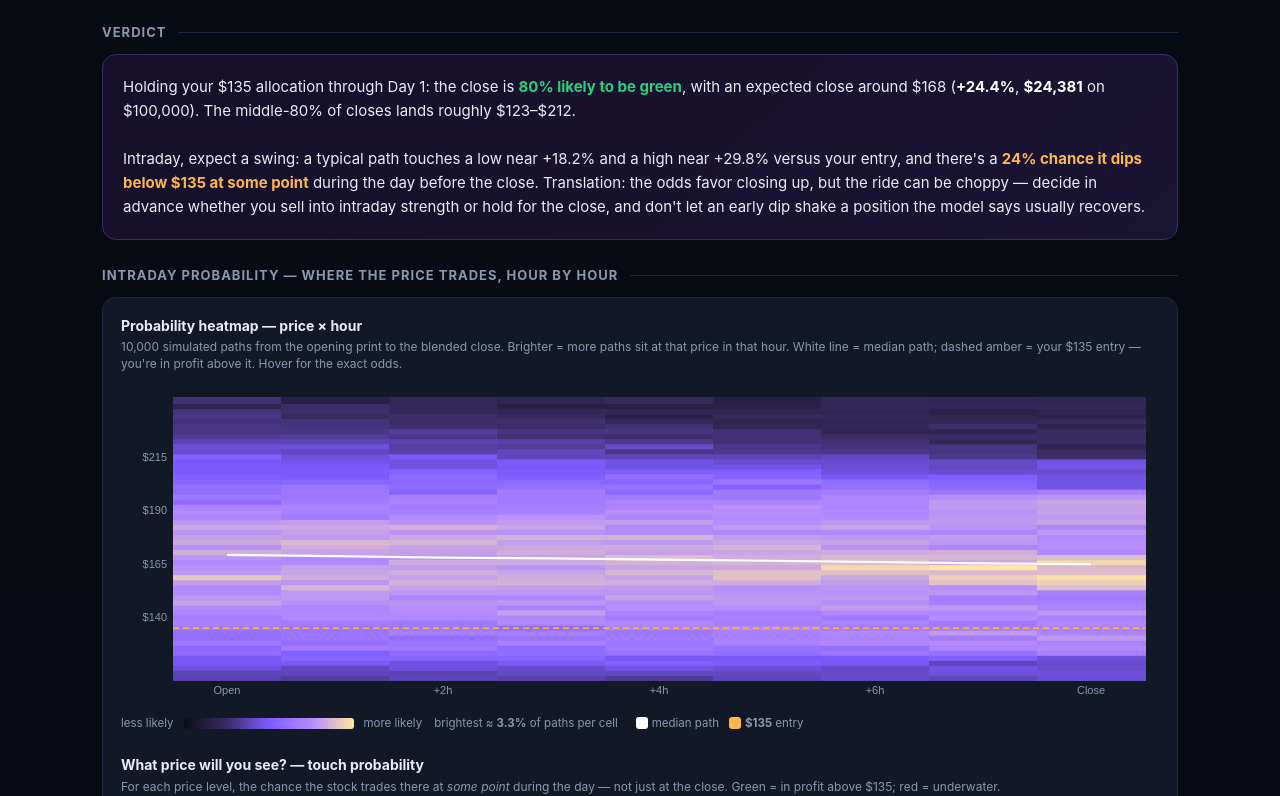
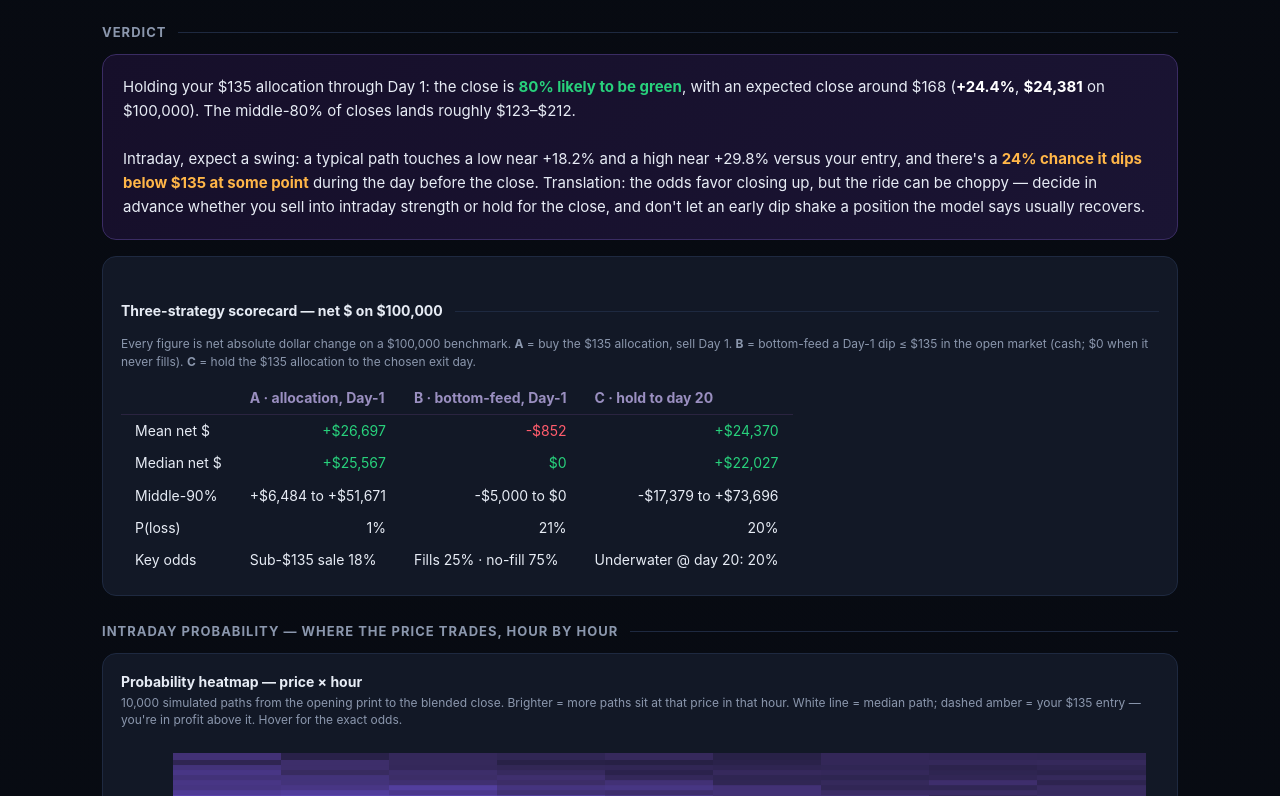
Before and after one commit to sage7one-spec/spacex-ipo-model, a website: page index.html in a window 1280 px wide. Shown: the part 595-1391 px from the top of the page. Drawn offline with nearby package versions, Linux system fonts and the light colour scheme; no server answers.

Commit message:
feat(report): three-strategy scorecard (A/B/C) in net dollars

```diff
--- a/index.html
+++ b/index.html
@@ -96,6 +96,12 @@
 
   <div class="secrow"><h3>Verdict</h3><span class="ln"></span></div>
   <div class="verdict"><div class="lead" id="verdict"></div></div>
+
+  <section class="card" id="scoreSection" style="margin-top:16px">
+    <div class="secrow"><h2>Three-strategy scorecard — net $ on $100,000</h2><span class="ln"></span></div>
+    <p class="hint">Every figure is net absolute dollar change on a $100,000 benchmark. <b>A</b> = buy the $135 allocation, sell Day 1. <b>B</b> = bottom-feed a Day-1 dip ≤ $135 in the open market (cash; $0 when it never fills). <b>C</b> = hold the $135 allocation to the chosen exit day.</p>
+    <div id="scorecard" style="overflow-x:auto"></div>
+  </section>
 
   <div class="secrow"><h3>Intraday Probability — where the price trades, hour by hour</h3><span class="ln"></span></div>
   <div class="card">
@@ -233,6 +239,7 @@ function cls(x){return x>0.001?'pos':x<-0.001?'neg':'neu';}
 function setText(id,t){document.getElementById(id).textContent=t;}
 
 let closeChart,rangeChart,survChart,touchChart,fan20Chart;
+const scoreData = { A:null, B:null, C:null };
 const GRID='#1a2336',TICK='#8b97ad',PUR='#7c5cff',BLUE='#4da3ff';
 const baseOpts=(e={})=>Object.assign({responsive:true,maintainAspectRatio:false,plugins:{legend:{display:false}},
   scales:{x:{grid:{color:GRID},ticks:{color:TICK}},y:{grid:{color:GRID},ticks:{color:TICK}}}},e);
@@ -293,6 +300,7 @@ function render(){
   drawSurv(thresh,above);
   renderExecutionPlan(sim);
   renderBottomFeed();
+  renderScorecard();
 }
 
 function fmtMoney(x){ return '$'+Math.round(x).toLocaleString(); }
@@ -334,6 +342,10 @@ function render20Day(sim, entry){
 
   const cShares = 100000 / entry;                                 // shares the $100k allocation buys at $135
   const b = bands[exitDay];
+  const meanColC = pip.grid[exitDay].reduce((a,c)=>a+c,0) / pip.grid[exitDay].length;
+  scoreData.C = { exitDay, mean: netDollars(cShares*meanColC), median: netDollars(cShares*b.median),
+    p5: netDollars(cShares*b.p5), p95: netDollars(cShares*b.p95), pLoss: b.pBelow,
+    sig: `Underwater @ day ${exitDay}: ${(b.pBelow*100).toFixed(0)}%` };
   const out = document.getElementById('fan20Out'); out.textContent='';
   out.append(
     el('b', { textContent: `Case C — hold to day ${exitDay}: ` }),
@@ -397,6 +409,9 @@ function renderExecutionPlan(sim){
     {k:'Sell mix', v:`${(r.mix.openPct*100).toFixed(0)}% open`, c:'neu', s:`${(r.mix.upsidePct*100).toFixed(0)}% rungs · ${(r.mix.stopPct*100).toFixed(0)}% stop · ${(r.mix.closePct*100).toFixed(0)}% close`},
     {k:'vs sell-all-at-open', v:fmtNet(r.Eproceeds-atOpen.Eproceeds), c:r.Eproceeds>=atOpen.Eproceeds?'pos':'neg', s:`open avg $${atOpen.avgSalePx.toFixed(2)} · hold-to-close net ${fmtNet(netDollars(toClose.Eproceeds, basis))}`},
   ];
+  scoreData.A = { mean: netDollars(r.Eproceeds, basis), median: netDollars(r.medianProceeds, basis),
+    p5: netDollars(r.p5, basis), p95: netDollars(r.p95, basis), pLoss: r.pNetLoss,
+    sig: `Sub-$${entry} sale ${(r.pSubBasisSale*100).toFixed(0)}%` };
   const M = document.getElementById('execMetrics'); M.textContent='';
   cards.forEach(m=> M.append(el('div', { className:'metric' },
     el('div', { className:'k', textContent:m.k }),
@@ -455,6 +470,9 @@ function renderBottomFeed(){
   setText('bfStopLbl', (stopPct * 100).toFixed(0) + '%');
 
   const r = simulateBottomFeed({ grid: fineSim.grid }, { limitPx, capital: 100000, targetPct, stopPct });
+  scoreData.B = { mean: r.net.mean, median: r.net.median, p5: r.net.p5, p95: r.net.p95,
+    pLoss: r.nets.filter(x=>x<0).length / r.nets.length,
+    sig: `Fills ${(r.pFill*100).toFixed(0)}% · no-fill ${(r.pNoFill*100).toFixed(0)}%` };
   const pct = (x) => (x * 100).toFixed(0) + '%';
 
   const out = document.getElementById('bfOut'); out.textContent = '';
@@ -474,6 +492,28 @@ function renderBottomFeed(){
   const trow = (label, o) => el('div', { className: 'hint', style: 'margin:5px 0' },
     el('b', { textContent: label + ' — ' + o.type + ': ' }), txt(o.note));
   tt.append(trow('Entry', t.entry), trow('Bracket', t.bracket), trow('Residual', t.residual));
+}
+
+function renderScorecard(){
+  const { A, B, C } = scoreData;
+  const host = document.getElementById('scorecard'); if(!host) return;
+  host.textContent='';
+  if(!A || !B || !C) return;
+  const money = (v)=> el('td', { textContent: fmtNet(v), style:'padding:6px 14px;text-align:right;color:'+(v>=0?'#28d17c':'#ff5c6c') });
+  const th = (t)=> el('th', { textContent:t, style:'padding:6px 14px;text-align:left;color:#9a8fc0;border-bottom:1px solid #2a2440' });
+  const td = (t,align)=> el('td', { textContent:t, style:`padding:6px 14px;text-align:${align||'left'}` });
+  const tbl = el('table', { style:'border-collapse:collapse;font-size:14px;min-width:520px' });
+  tbl.append(el('tr', {}, th(''), th('A · allocation, Day-1'), th('B · bottom-feed, Day-1'), th(`C · hold to day ${C.exitDay}`)));
+  tbl.append(el('tr', {}, td('Mean net $'),   money(A.mean),   money(B.mean),   money(C.mean)));
+  tbl.append(el('tr', {}, td('Median net $'), money(A.median), money(B.median), money(C.median)));
+  tbl.append(el('tr', {}, td('Middle-90%'),
+    td(`${fmtNet(A.p5)} to ${fmtNet(A.p95)}`,'right'),
+    td(`${fmtNet(B.p5)} to ${fmtNet(B.p95)}`,'right'),
+    td(`${fmtNet(C.p5)} to ${fmtNet(C.p95)}`,'right')));
+  tbl.append(el('tr', {}, td('P(loss)'),
+    td((A.pLoss*100).toFixed(0)+'%','right'), td((B.pLoss*100).toFixed(0)+'%','right'), td((C.pLoss*100).toFixed(0)+'%','right')));
+  tbl.append(el('tr', {}, td('Key odds'), td(A.sig), td(B.sig), td(C.sig)));
+  host.append(tbl);
 }
 
 function updateLiveStrip(dis){
```
